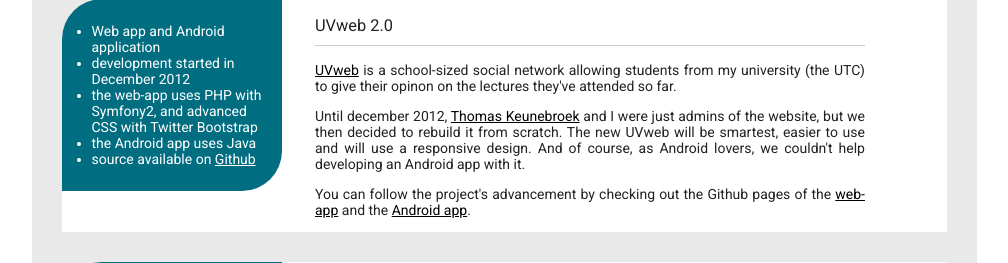
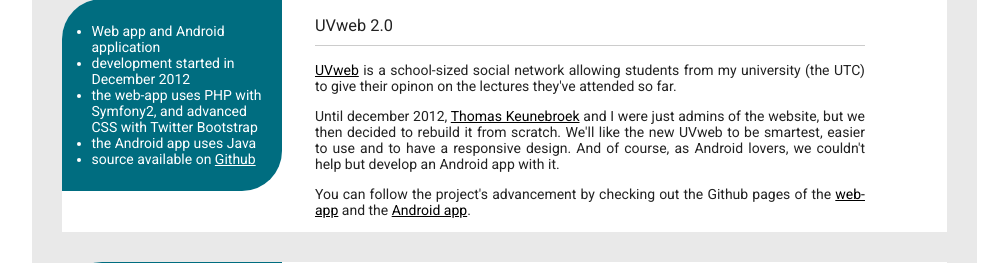
Before and after one commit to amasciul/amasciul.github.io, a PHP site: page /index.php?p=projects in a window 1280 px wide. Shown: the part 214-477 px from the top of the page, without its empty margins (136-1144 px from the left). Run offline with PHP 8.4, Linux system fonts and the light colour scheme.

Commit message:
some changes in uvweb project

```diff
--- a/projects.php
+++ b/projects.php
@@ -21,7 +21,7 @@
 			<a href="http://assos.utc.fr/uvweb">UVweb</a> is a school-sized social network allowing students from my university (the UTC) to give their opinon on the lectures they've attended so far.
 		</p>
 		<p>
-			Until december 2012, <a href="http://thomaskeunebroek.fr">Thomas Keunebroek</a> and I were just admins of the website, but we then decided to rebuild it from scratch. The new UVweb will be smartest, easier to use and will use a responsive design. And of course, as Android lovers, we couldn't help developing an Android app with it.
+			Until december 2012, <a href="http://thomaskeunebroek.fr">Thomas Keunebroek</a> and I were just admins of the website, but we then decided to rebuild it from scratch. We'll like the new UVweb to be smartest, easier to use and to have a responsive design. And of course, as Android lovers, we couldn't help but develop an Android app with it.
 		</p>
 		<p>
 			You can follow the project's advancement by checking out the Github pages of the <a href="http://https://github.com/uvweb/UVweb">web-app</a> and the <a href="https://github.com/uvweb/UVwebForAndroid">Android app</a>.
```
